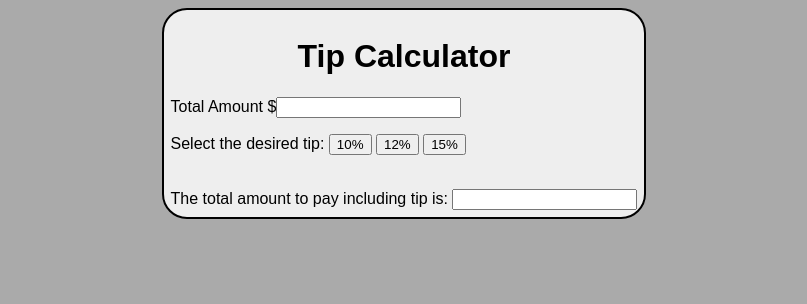
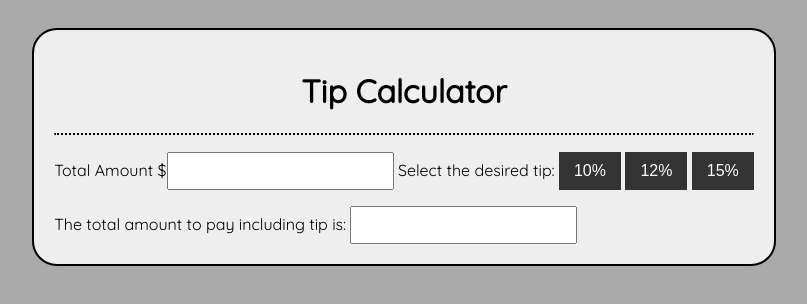
Before and after one commit to p1x3lmx/tipCalculator, a plain HTML site: page index.html in a window 1280 px wide. Shown: the whole page, without its empty margins (236-1043 px from the left). Drawn offline with Linux system fonts and the light colour scheme.

Commit message:
Format change in CSS font and style

```diff
--- a/css/stylesheet.css
+++ b/css/stylesheet.css
@@ -1,17 +1,18 @@
 body {
-  font-family: Arial, Helvetica, sans-serif;
+  font-family: 'Quicksand', sans-serif;
   font-size: 16px;
   background-color: #aaa;
 }
 
 .container {
-display: flex;
-justify-content: center;
+  display: flex;
+  justify-content: center;
 }
 
 .calculator {
+  margin-top: 20px;
   border: 2px #000 solid;
-  padding: 7px;
+  padding: 20px;
   border-radius: 25px;
   background-color: #eee;
 }
@@ -19,3 +20,28 @@ justify-content: center;
 .calculator > h1 {
   text-align: center;
 }
+input, input[type=text] {
+  padding: 8px;
+  font-size: 16px;
+}
+
+
+.button {
+  background-color: #333;
+  color: #fff;
+  padding:10px 15px;
+  border:none;
+  font-size: 16px;
+}
+
+.button:hover {
+  background-color: #fff;
+  color: #333;
+  padding:10px 15px;
+  border:none;
+  font-size: 16px;
+}
+
+hr {
+  border-top: dotted 2px;
+}
--- a/index.html
+++ b/index.html
@@ -3,19 +3,21 @@
   <head>
     <meta charset="utf-8">
     <link rel="stylesheet" type="text/css" href="/css/stylesheet.css">
+    <link href="https://fonts.googleapis.com/css?family=Quicksand&display=swap" rel="stylesheet">
     <title>Tip Calculator</title>
   </head>
   <body>
     <div class="container">
       <div class="calculator">
-        <h1>Tip Calculator</h1>
+        <h1>Tip Calculator</h1><hr>
+          <p>
           Total Amount $<input type="text" id="totalAmount">
-          <p> Select the desired tip:
-          <button id="10" onclick="tipAmount(this.id)">10%</button>
-          <button id="12" onclick="tipAmount(this.id)">12%</button>
-          <button id="15" onclick="tipAmount(this.id)">15%</button>
+           Select the desired tip:
+          <button id="10" class="button" onclick="tipAmount(this.id)">10%</button>
+          <button id="12" class="button" onclick="tipAmount(this.id)">12%</button>
+          <button id="15" class="button" onclick="tipAmount(this.id)">15%</button>
           </p>
-          <br>The total amount to pay including tip is: <input type="text" id="gt">
+          The total amount to pay including tip is: <input type="text" id="gt">
       </div>
     </div>
   </body>
--- a/index.js
+++ b/index.js
@@ -5,10 +5,7 @@ function tipAmount(clicked_byId) {
     alert("Be Sure that you have typed a valid amount");
   } else {
     let clickID = clicked_byId;
-    console.log(clickID);
     let granTotal = (1+(clickID/100)) * totalAmount;
-    console.log(totalAmount);
-    console.log(granTotal);
     document.getElementById("gt").value = "$" + granTotal.toFixed(2);
   }
 }
```
